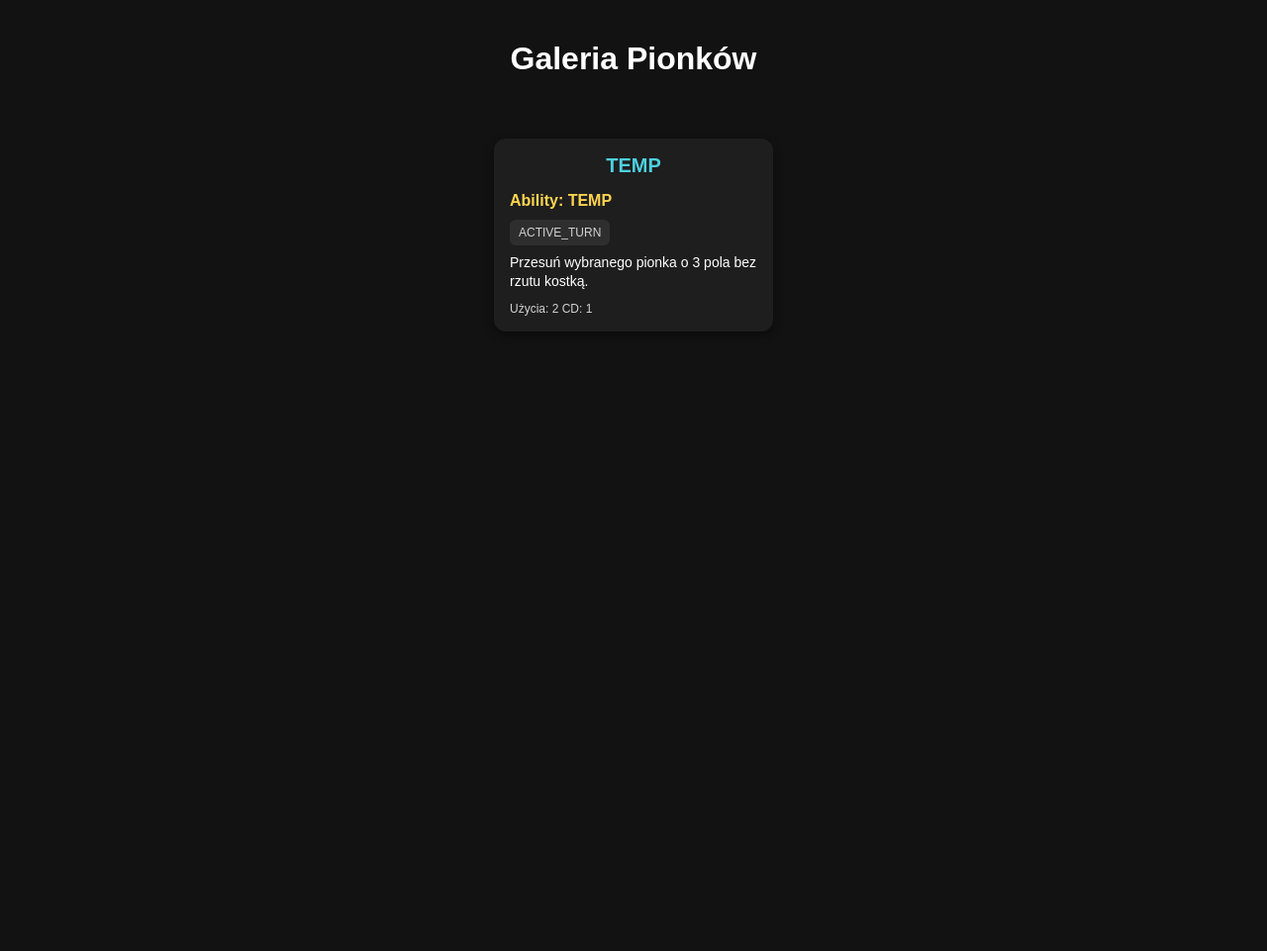
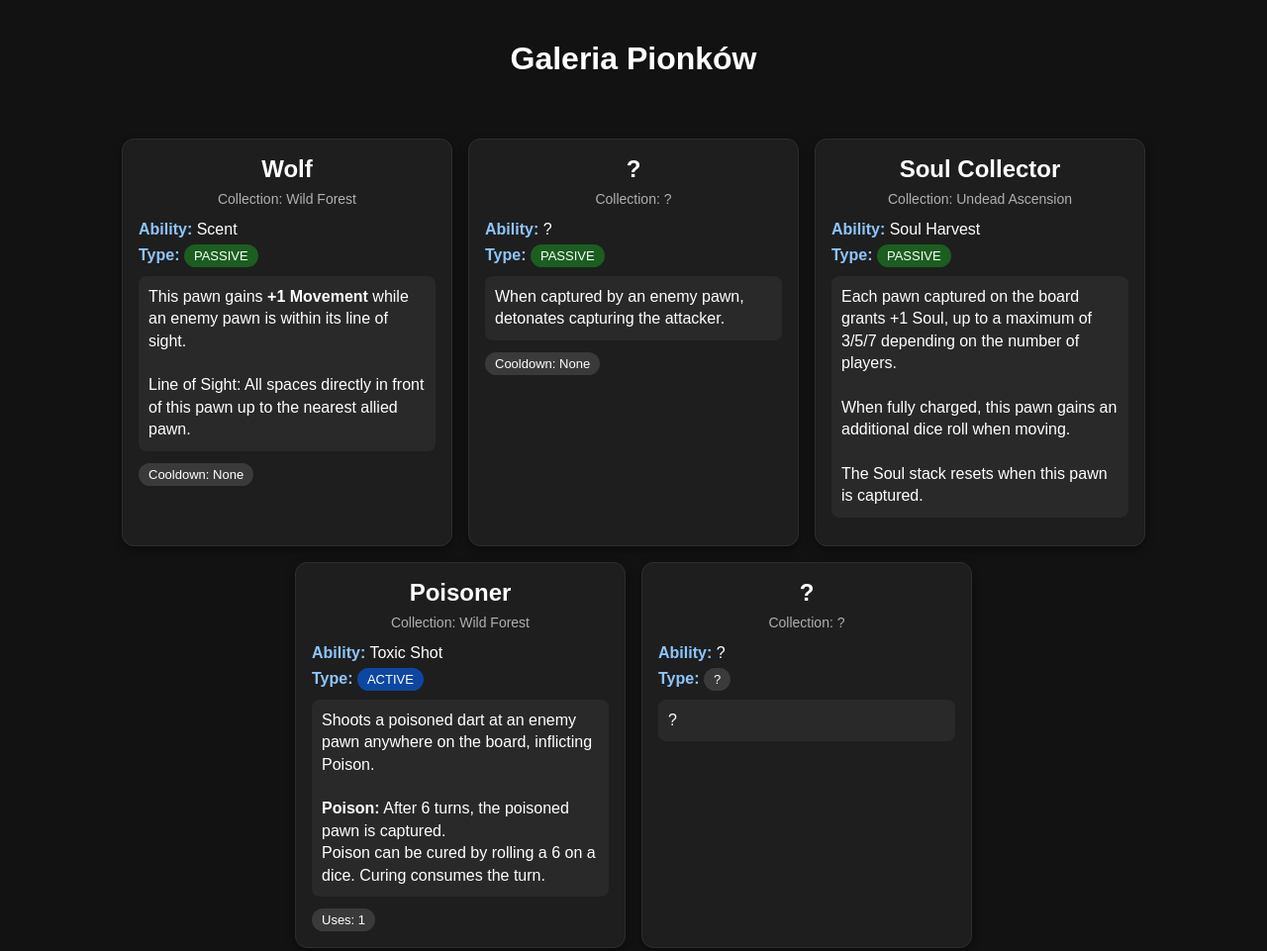
Before and after one commit to Kader64/pawn_list, a plain HTML site: page index.html in a window 1280 px wide. Shown: the whole page at 99% size. Before the commit the page ends 800 px from the top, so only its background shows below. Drawn offline with Linux system fonts and the light colour scheme.

Commit message:
added few pawns

```diff
--- a/pawn_list.json
+++ b/pawn_list.json
@@ -1,17 +1,55 @@
 [
   {
     "id": 1,
-    "name": "TEMP",
-    "model": null,
+    "name": "Wolf",
+    "collection": "Wild Forest",
     "ability": {
-      "name": "TEMP",
-      "categories": [
-        "ACTIVE_TURN"
-      ],
-      "description": "Przesuń wybranego pionka o 3 pola bez rzutu kostką.",
-      "uses": 2,
-      "cooldown": 1,
-      "activationCondition": "ENTER_FINAL_BASE"
+      "name": "Scent",
+      "type": "PASSIVE",
+      "description": "This pawn gains <b>+1 Movement</b> while an enemy pawn is within its line of sight.<br><br>Line of Sight: All spaces directly in front of this pawn up to the nearest allied pawn.",
+      "cooldown": "None"
+    }
+  },
+  {
+    "id": 2,
+    "name": "?",
+    "collection": "?",
+    "ability": {
+      "name": "?",
+      "type": "PASSIVE",
+      "description": "When captured by an enemy pawn, detonates capturing the attacker.",
+      "cooldown": "None"
+    }
+  },
+  {
+    "id": 3,
+    "name": "Soul Collector",
+    "collection": "Undead Ascension",
+    "ability": {
+      "name": "Soul Harvest",
+      "type": "PASSIVE",
+      "description": "Each pawn captured on the board grants +1 Soul, up to a maximum of 3/5/7 depending on the number of players.<br><br>When fully charged, this pawn gains an additional dice roll when moving.<br><br>The Soul stack resets when this pawn is captured."
+    }
+  },
+  {
+    "id": "4",
+    "name": "Poisoner",
+    "collection": "Wild Forest",
+    "ability": {
+      "name": "Toxic Shot",
+      "type": "ACTIVE",
+      "description": "Shoots a poisoned dart at an enemy pawn anywhere on the board, inflicting Poison.<br><br><strong>Poison:</strong> After 6 turns, the poisoned pawn is captured.<br>Poison can be cured by rolling a 6 on a dice. Curing consumes the turn.",
+      "uses": "1"
+    }
+  },
+  {
+    "id": "5",
+    "name": "?",
+    "collection": "?",
+    "ability": {
+      "name": "?",
+      "type": "?",
+      "description": "?"
     }
   }
 ]
--- a/script.js
+++ b/script.js
@@ -8,29 +8,57 @@ fetch("./pawn_list.json")
   .catch((err) => console.error("Błąd ładowania JSON:", err));
 
 function renderPieces(pieces) {
-  pieces.forEach((p) => {
+  gallery.innerHTML = "";
+
+  pieces.forEach((piece) => {
+    const ability = piece.ability;
+
     const card = document.createElement("div");
     card.className = "card";
 
-    const ability = p.ability;
-
-    const categoriesHTML = ability.categories
-      .map((c) => `<span class="tag">${c}</span>`)
-      .join("");
+    const typeClass = `type-${ability.type.toLowerCase().replace("_", "-")}`;
 
     card.innerHTML = `
-      <h2>${p.name}</h2>
+      <div class="pawn-name">${piece.name}</div>
 
-      <div class="ability-name">Ability: ${ability.name}</div>
+      <div class="collection">
+        Collection: ${piece.collection}
+      </div>
 
-      <div class="categories">${categoriesHTML}</div>
+      <div class="ability-name">
+        <span class="label">Ability:</span>
+        ${ability.name}
+      </div>
 
-      <div class="desc">${ability.description}</div>
+      <div class="ability-type">
+        <span class="label">Type:</span>
+        <span class="badge ${typeClass}">
+          ${ability.type}
+        </span>
+      </div>
+
+      <div class="ability-desc">
+        ${ability.description}
+      </div>
 
       <div class="meta">
-        ${ability.uses ? `Użycia: ${ability.uses}` : ""}
-        ${ability.cooldown ? `CD: ${ability.cooldown}` : ""}
+        ${
+          ability.uses !== undefined
+            ? `<span class="badge">Uses: ${ability.uses}</span>`
+            : ""
+        }
 
+        ${
+          ability.cooldown !== undefined
+            ? `<span class="badge">Cooldown: ${ability.cooldown}</span>`
+            : ""
+        }
+
+        ${
+          ability.activationCondition
+            ? `<span class="badge">Condition: ${ability.activationCondition}</span>`
+            : ""
+        }
       </div>
     `;
 
--- a/style.css
+++ b/style.css
@@ -10,7 +10,7 @@ h1 {
   padding: 20px;
 }
 
-/* GŁÓWNY KONTENER FLEX */
+/* GŁÓWNY KONTENER */
 .gallery {
   display: flex;
   flex-wrap: wrap;
@@ -21,53 +21,76 @@ h1 {
 
 /* KARTA */
 .card {
-  width: 250px;
+  width: 300px;
   background: #1e1e1e;
   border-radius: 12px;
   padding: 16px;
   box-shadow: 0 4px 10px rgba(0, 0, 0, 0.4);
   transition: transform 0.2s ease;
+  border: 1px solid #2e2e2e;
 }
 
 .card:hover {
   transform: translateY(-5px);
 }
 
-.card h2 {
-  margin: 0 0 15px 0;
-  font-size: 20px;
-  color: #4dd0e1;
+.pawn-name {
   text-align: center;
-}
-
-.ability-name {
+  font-size: 24px;
   font-weight: bold;
-  margin-top: 10px;
-  color: #ffd54f;
-  margin-bottom: 10px;
-}
-
-.categories {
-  font-size: 12px;
-  opacity: 0.8;
   margin-bottom: 8px;
 }
 
-.desc {
+.collection {
+  text-align: center;
+  color: #b0b0b0;
+  margin-bottom: 14px;
   font-size: 14px;
+}
+
+.ability-name,
+.ability-type,
+.ability-uses,
+.ability-cooldown,
+.ability-condition {
+  margin-bottom: 8px;
+}
+
+.label {
+  font-weight: bold;
+  color: #8ec5ff;
+}
+
+.ability-desc {
+  margin-top: 12px;
+  padding: 10px;
+  background: #292929;
+  border-radius: 8px;
   line-height: 1.4;
 }
 
 .meta {
-  margin-top: 10px;
-  font-size: 12px;
-  opacity: 0.8;
+  margin-top: 12px;
+  display: flex;
+  flex-wrap: wrap;
+  gap: 8px;
 }
 
-.tag {
-  display: inline-block;
-  background: #333;
-  padding: 6px 9px;
-  border-radius: 6px;
-  font-size: 12px;
+.badge {
+  background: #3a3a3a;
+  padding: 4px 10px;
+  border-radius: 999px;
+  font-size: 13px;
 }
+
+.type-active {
+  background: #0d47a1;
+}
+
+.type-passive {
+  background: #1b5e20;
+}
+
+.type-hex {
+  background: #7b1fa2;
+}
```
Also changed, not shown: index.html (+1 -0 lines).
